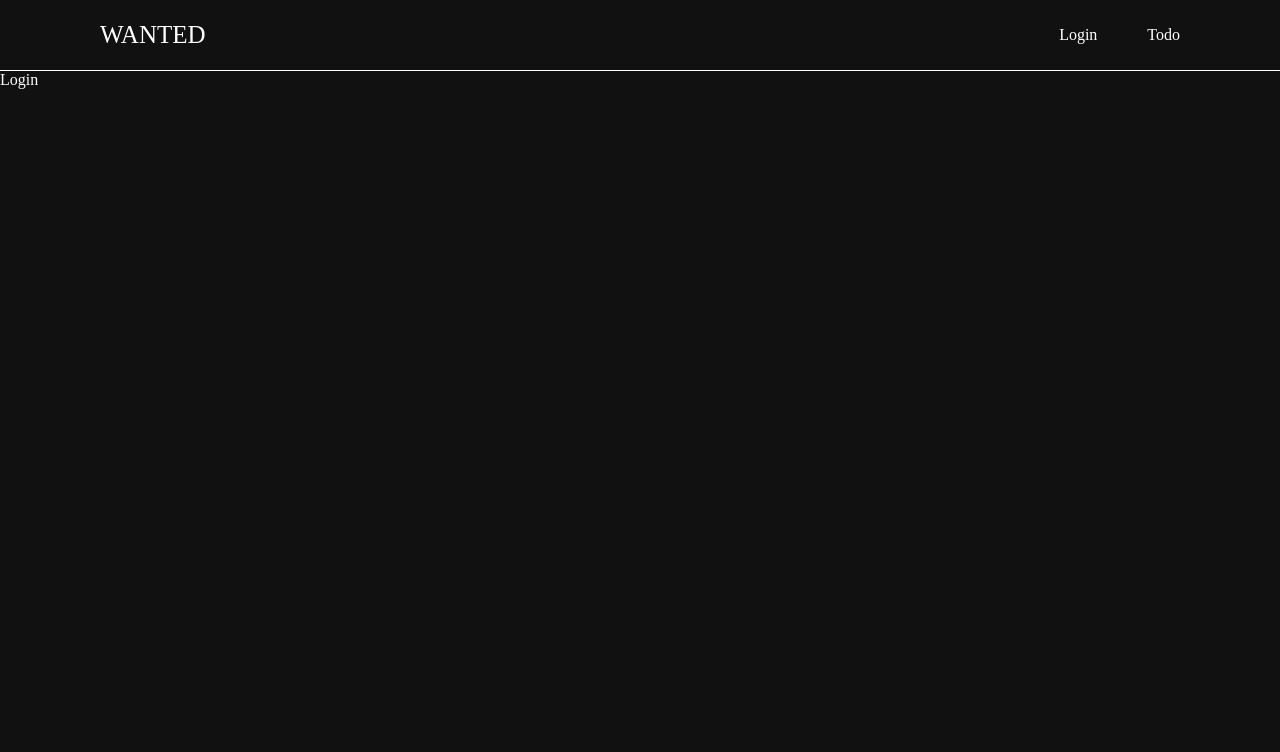
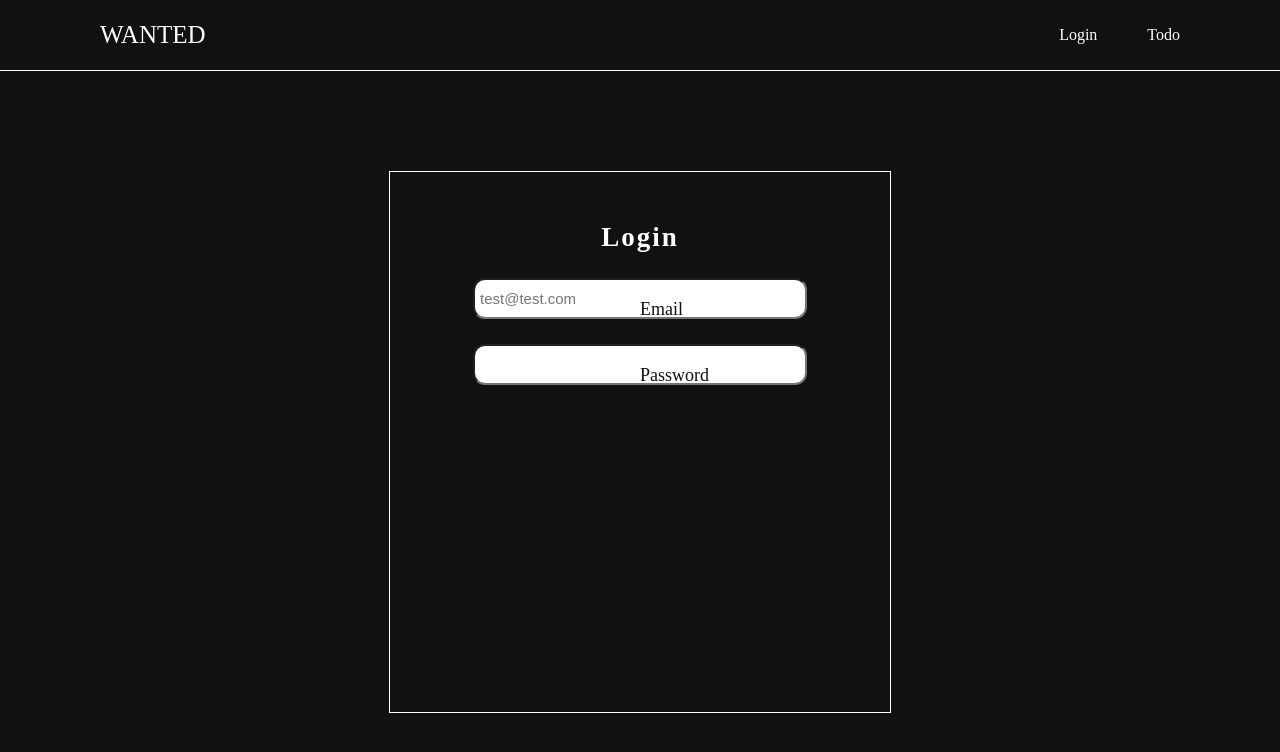
Before and after one commit to kisn3089/wanted-pre-onboarding-challenge-fe-1, a React (Create React App) app in the folder client/: page /auth in a window 1280 px wide. Shown: the top 752 px of the page. Built offline with nearby package versions, Linux system fonts and the light colour scheme.

Commit message:
form input work

```diff
--- a/client/src/components/auth/Auth.jsx
+++ b/client/src/components/auth/Auth.jsx
@@ -1,7 +1,29 @@
 import React from "react";
+import "./Auth.css";
 
 const Auth = () => {
-  return <div>Login</div>;
+  return (
+    <section>
+      <form className="form">
+        <div className="text">Login</div>
+        <div className="wrap">
+          <div className="form-row">
+            <label htmlFor="email">Email</label>
+            <input
+              type="email"
+              className="email"
+              id="email"
+              placeholder="test@test.com"
+            />
+          </div>
+          <div className="form-row">
+            <label htmlFor="password">Password</label>
+            <input type="password" className="password" id="password" />
+          </div>
+        </div>
+      </form>
+    </section>
+  );
 };
 
 export default Auth;
--- a/client/src/components/auth/auth.css
+++ b/client/src/components/auth/auth.css
@@ -0,0 +1,40 @@
+section {
+  margin: 100px;
+  text-align: center;
+  display: flex;
+  justify-content: center;
+}
+
+.form {
+  padding: 50px;
+  width: 50vh;
+  height: 55vh;
+  border: #fff solid 1px;
+}
+
+.text {
+  font-size: 27px;
+  font-weight: 600;
+  letter-spacing: 2px;
+}
+
+.form-row input {
+  width: 80%;
+  padding: 10px 5px;
+  border-radius: 12px;
+  font-size: 15px;
+}
+
+.form-row {
+  position: relative;
+  margin: 25px auto;
+}
+
+.form-row label {
+  font-size: 18px;
+  position: absolute;
+  top: 50%;
+  left: 50%;
+  text-align: center;
+  color: #111;
+}
```
